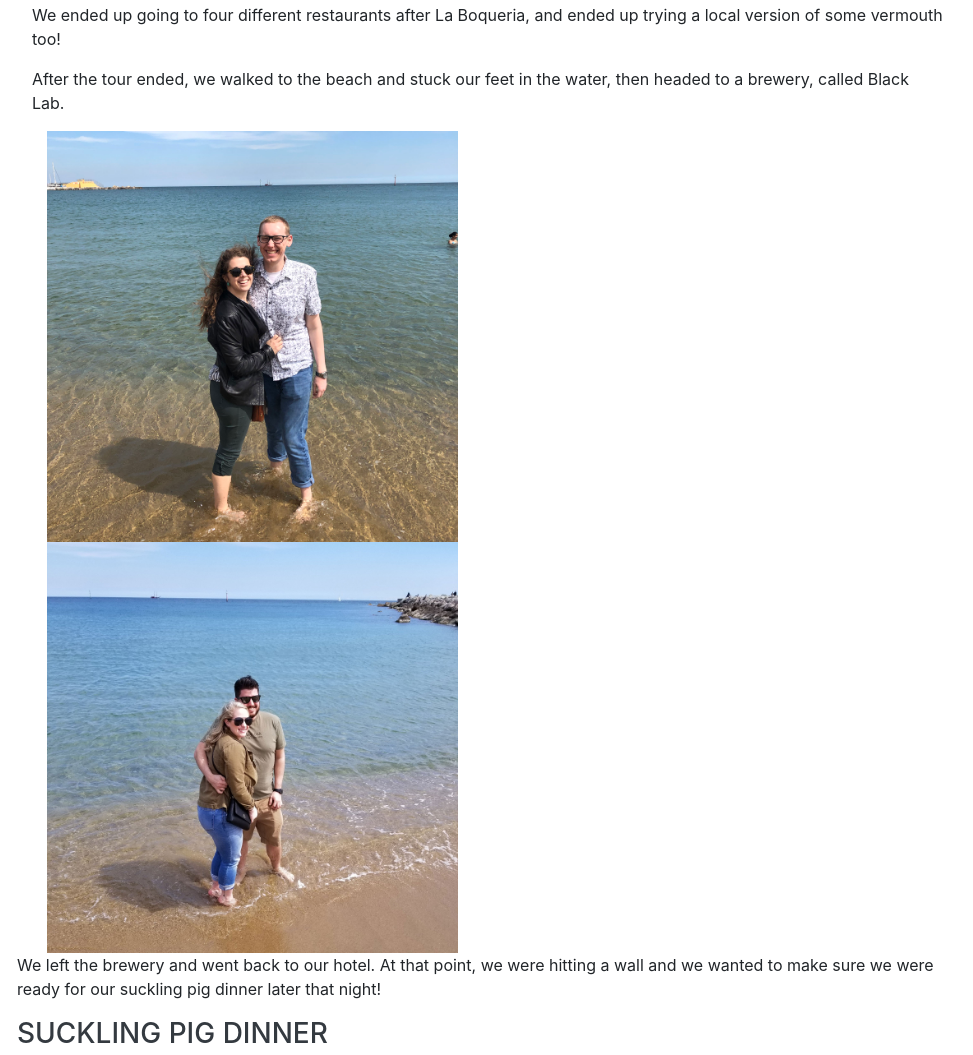
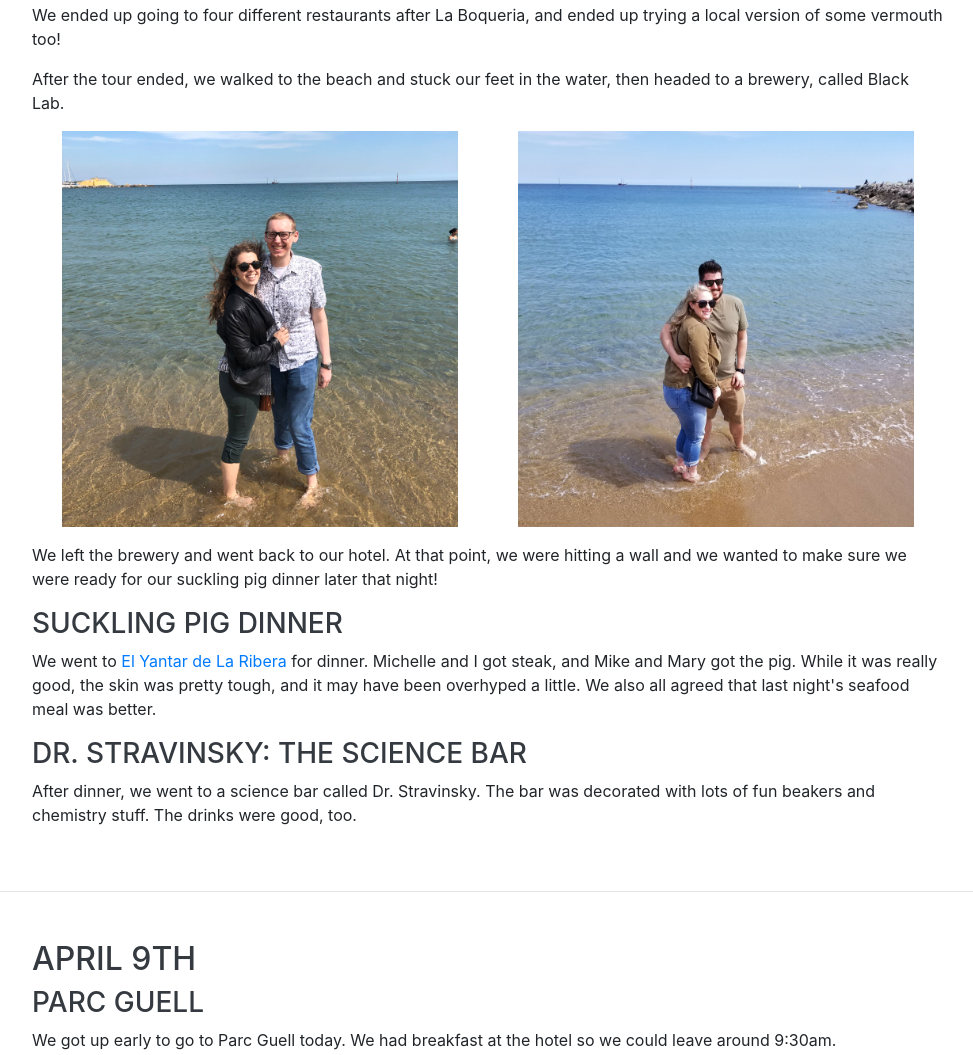
Before and after one commit to mattred1/itinerary, a website with bundled scripts: page index.html in a window 1280 px wide. Shown: the part 3918-4973 px from the top of the page, without its empty margins (288-1261 px from the left). Built offline with nearby package versions, Linux system fonts and the light colour scheme; a web font is replaced by a local one.

Commit message:
try different method to fix side by side images

```diff
--- a/index.html
+++ b/index.html
@@ -169,11 +169,17 @@
         <p>After the tour ended, we walked to the beach and stuck our feet in the water, then headed to a brewery, called Black Lab.</p>
 
 
-        <div class="row">
-          <div class="col-sm-6" align="center">
-            <img src="img/mattmarywater.jpg" class="col-sm img-fluid" align="center" alt="Matt and Mary on the beach" />
-            <img src="img/michmikewater.jpg" class="col-sm img-fluid" align="center" alt="Michelle an Mike on the beach" />
-          </div><br>
+
+        <div class="container">
+          <div class="row">
+            <div class="col">
+              <p><img src="img/mattmarywater.jpg" class="col-sm img-fluid" align="center" alt="Matt and Mary on the beach" /></p>
+            </div>
+            <div class="col">
+              <p><img src="img/michmikewater.jpg" class="col-sm img-fluid" align="center" alt="Michelle an Mike on the beach" /></p>
+            </div>
+          </div>
+        </div>
 
         <p>We left the brewery and went back to our hotel. At that point, we were hitting a wall and we wanted to make sure we were ready for our suckling pig dinner later that night!</p>
 
@@ -228,7 +234,7 @@
         <h3>The Picasso Museum</h3>
         <p>We spent a good portion of the day walking around, exploring the area. We stopped to go check out <a href="https://www.tripadvisor.com/Attraction_Review-g187497-d190165-Reviews-Museu_Picasso-Barcelona_Catalonia.html" target="_blank">the Picasso museum</a>, which was enjoyable, but I was really annoyed that they were missing all of his works from 1933-1957. I'm assuming another museum has them, but it really leaves you feeling tricked. Here I am going to THE Picasso Musem, and they can't even give me a fully enriching Picasso experience.</p>
         <p>Mary started to feel sick at some point, so we had our first drugstore experience in Barcleona! They have some form of a medical professional at all the drug stores who are there to help you or fulfill prescriptions. This guy was a lot more willing to help than doctors we've experienced in the US.</p>
-        <p>We stopped mid afternoon for some food, and we ended up going to this restaurant called <a href="https://www.tripadvisor.com/Restaurant_Review-g187497-d3684577-Reviews-Llamber-Barcelona_Catalonia.html" target="_blank">Llamber</a>. They had surprisingly delicous food for a place that we just randomly discovered. One of our favorites was fingerling potatoes with creamy blue cheese and hazelnut cream topped with chives. <a href="https://www.tripadvisor.com/Restaurant_Review-g187497-d3684577-Reviews-Llamber-Barcelona_Catalonia.html#photos;aggregationId=&albumid=101&filter=7&ff=385611072" target="_blank">Here's a picture that someone took of it.</a>
+        <p>We stopped mid afternoon for some food, and we ended up going to this restaurant called <a href="https://www.tripadvisor.com/Restaurant_Review-g187497-d3684577-Reviews-Llamber-Barcelona_Catalonia.html" target="_blank">Llamber</a>. They had surprisingly delicous food for a place that we just randomly discovered. One of our favorites was fingerling potatoes with creamy blue cheese and hazelnut cream topped with chives. <a href="https://www.tripadvisor.com/Restaurant_Review-g187497-d3684577-Reviews-Llamber-Barcelona_Catalonia.html#photos;aggregationId=&albumid=101&filter=7&ff=385611072" target="_blank">Here's a picture that someone took of it.</a></p>
         <p>We walked around and shopped for a bit, then went home for another nap.</p>
 
         <h3>That evening</h3>
```
